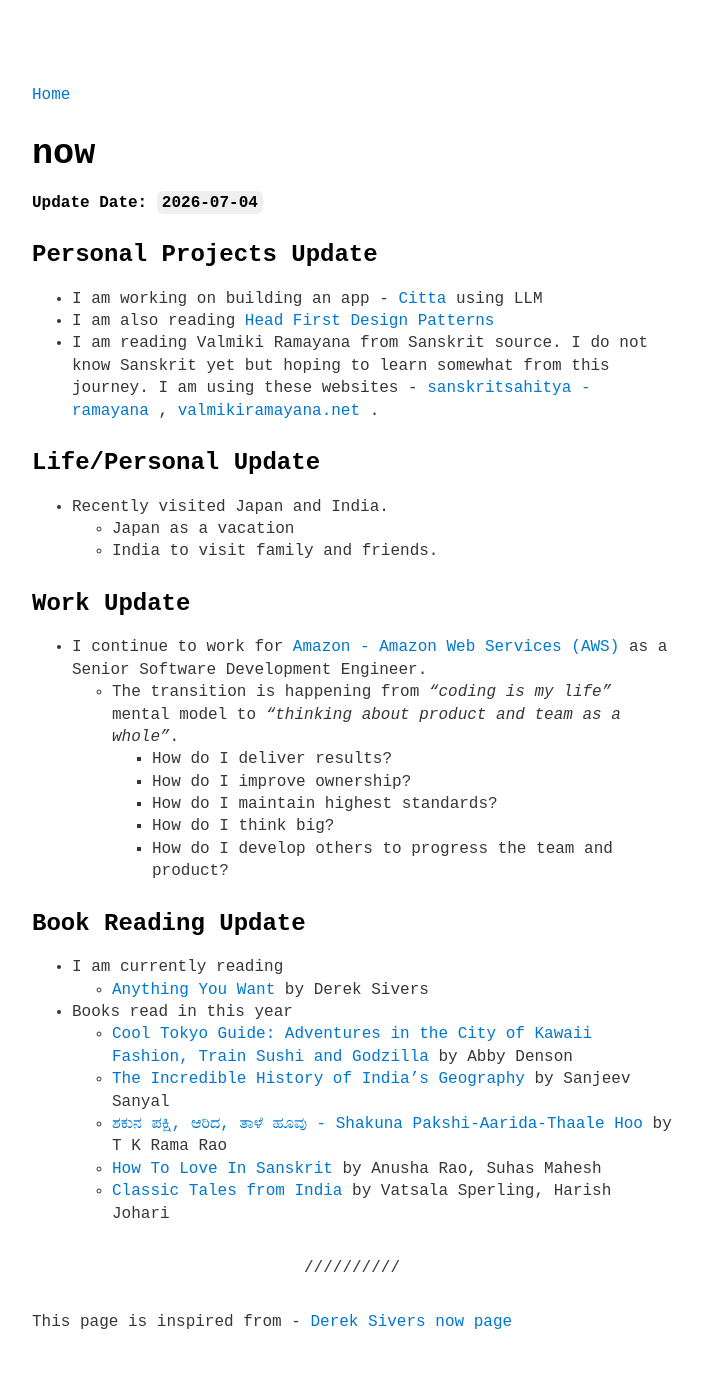
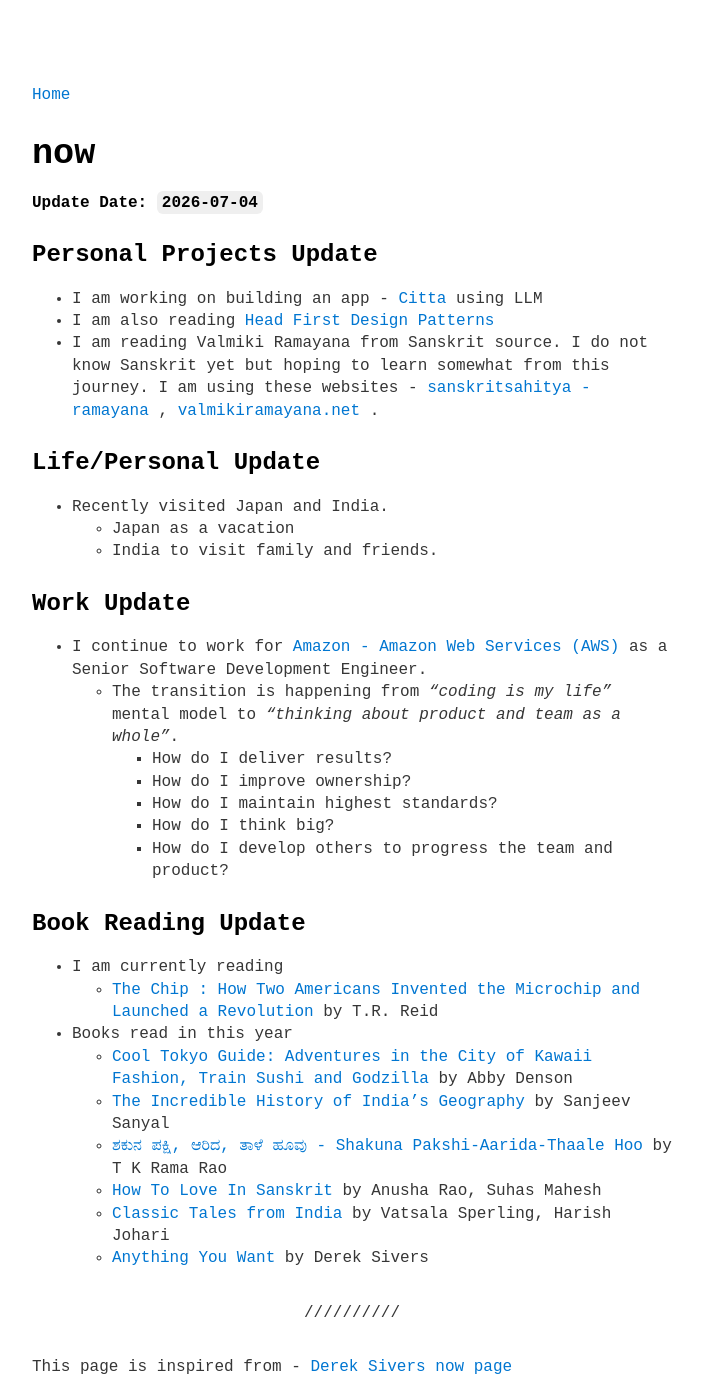
Before and after one commit to harsha-kadekar/harsha-kadekar.github.io, a Jekyll site: the page built from now.md, in a window 1280 px wide. Shown: the whole page, without its empty margins (288-991 px from the left). Built offline with Jekyll 4.4.1, drawn with Linux system fonts in a browser that asks for light colours; before the commit the page ends 1334 px from its top, so only the background shows below that.

```diff
--- a/_data/menu.yml
+++ b/_data/menu.yml
@@ -16,8 +16,8 @@ entries:
         url: https://www.linkedin.com/in/harshakadekar
   - title: <b>I am currently reading</b>
     entries:
-      - title: Anything You Want
-        url: https://www.goodreads.com/book/show/11878168-anything-you-want
+      - title: The Chip - How two Americans invented the Microchip and Launched a Revolution
+        url: https://www.goodreads.com/book/show/543704.The_Chip_
   - title: <b>Pages in this blog</b>
     entries:
       - title: <i>About (to know about me)</i>
--- a/now.md
+++ b/now.md
@@ -28,13 +28,14 @@ updated: 2026-07-04
 
 ## Book Reading Update
 - I am currently reading
-	- [Anything You Want](https://www.goodreads.com/book/show/11878168-anything-you-want) by Derek Sivers
+	- [The Chip : How Two Americans Invented the Microchip and Launched a Revolution](https://www.goodreads.com/book/show/543704.The_Chip_) by T.R. Reid
 - Books read in this year
 	- [Cool Tokyo Guide: Adventures in the City of Kawaii Fashion, Train Sushi and Godzilla](https://www.goodreads.com/book/show/36334218-cool-tokyo-guide) by Abby Denson
 	- [The Incredible History of India's Geography](https://www.goodreads.com/book/show/25118502-the-incredible-history-of-india-s-geography) by Sanjeev Sanyal
 	- [ಶಕುನ ಪಕ್ಷಿ, ಆರಿದ, ತಾಳೆ ಹೂವು - Shakuna Pakshi-Aarida-Thaale Hoo](https://www.goodreads.com/book/show/138979497-shakuna-pakshi-aarida-thaale-hoo) by T K Rama Rao
 	- [How To Love In Sanskrit](https://www.goodreads.com/book/show/205425671-how-to-love-in-sanskrit) by Anusha Rao, Suhas Mahesh
 	- [Classic Tales from India](https://www.goodreads.com/book/show/49930921-classic-tales-from-india) by Vatsala Sperling, Harish Johari
+	- [Anything You Want](https://www.goodreads.com/book/show/11878168-anything-you-want) by Derek Sivers
 
 
 
```
Also changed, not shown: _posts/2026-02-26-poem-ಕವನ-ಯೋಜನೆಗಳು.md (added, +16 -0 lines), _posts/2026-07-28-book-summary---classic-tales-from-india.md (added, +21 -0 lines), projects.md (added, +31 -0 lines).
